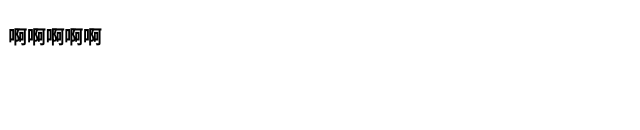
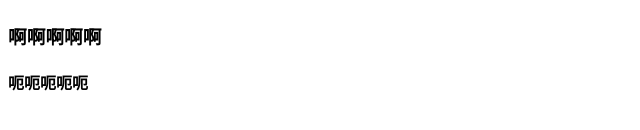
Before and after one commit to lb19966/qy145, a plain HTML site: page index.html in a window 1280 px wide. Shown: the part 122-252 px from the top of the page, without its empty margins (0-640 px from the left). Drawn offline with Linux system fonts and the light colour scheme.

Commit message:
'第四次提交'

```diff
--- a/index.html
+++ b/index.html
@@ -12,6 +12,7 @@
     <h1>哈哈哈哈哈</h1>
     <h2>嘻嘻嘻嘻嘻</h2>
     <h3>啊啊啊啊啊</h3>
+    <h4>呃呃呃呃呃</h4>
 </body>
 
 </html>
```
